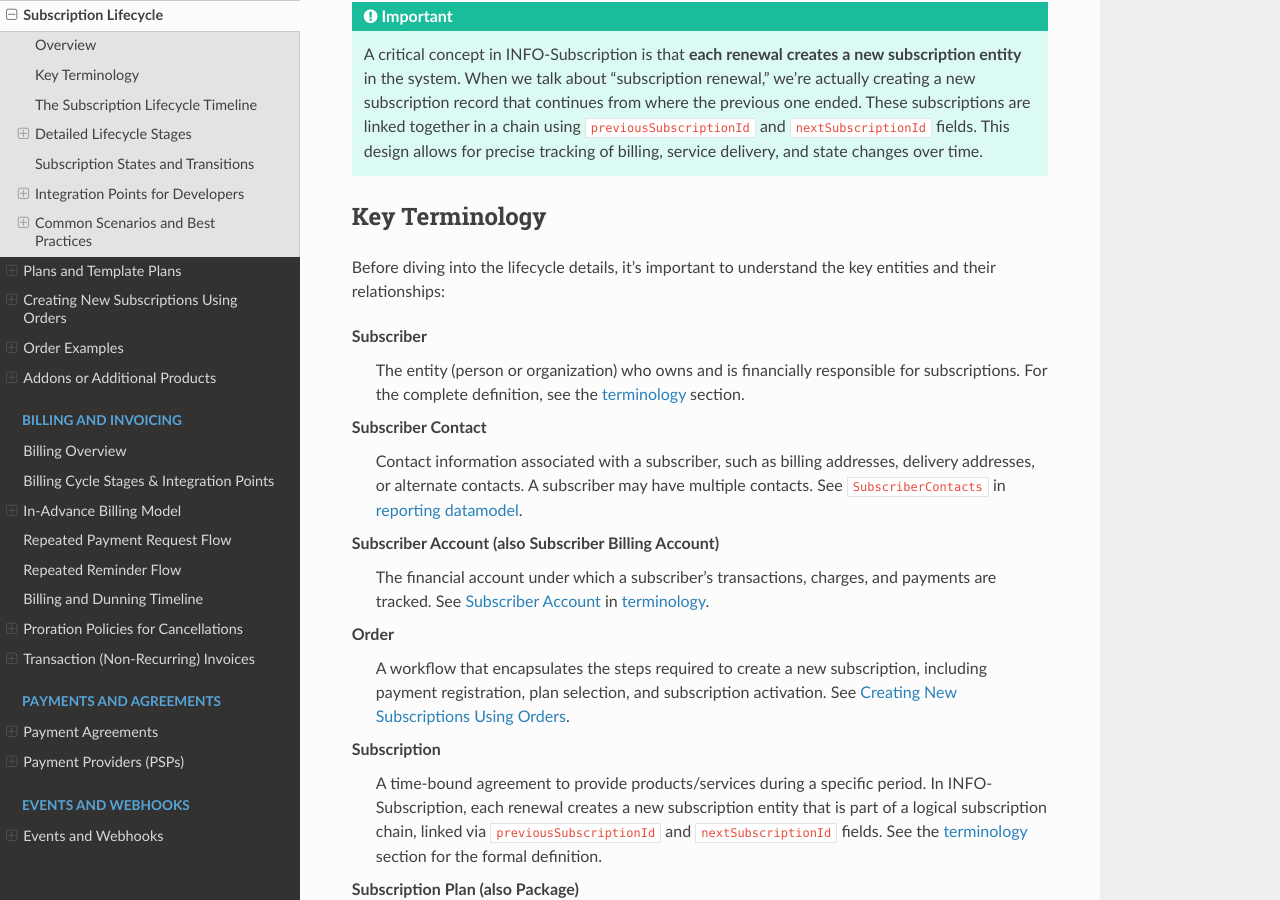
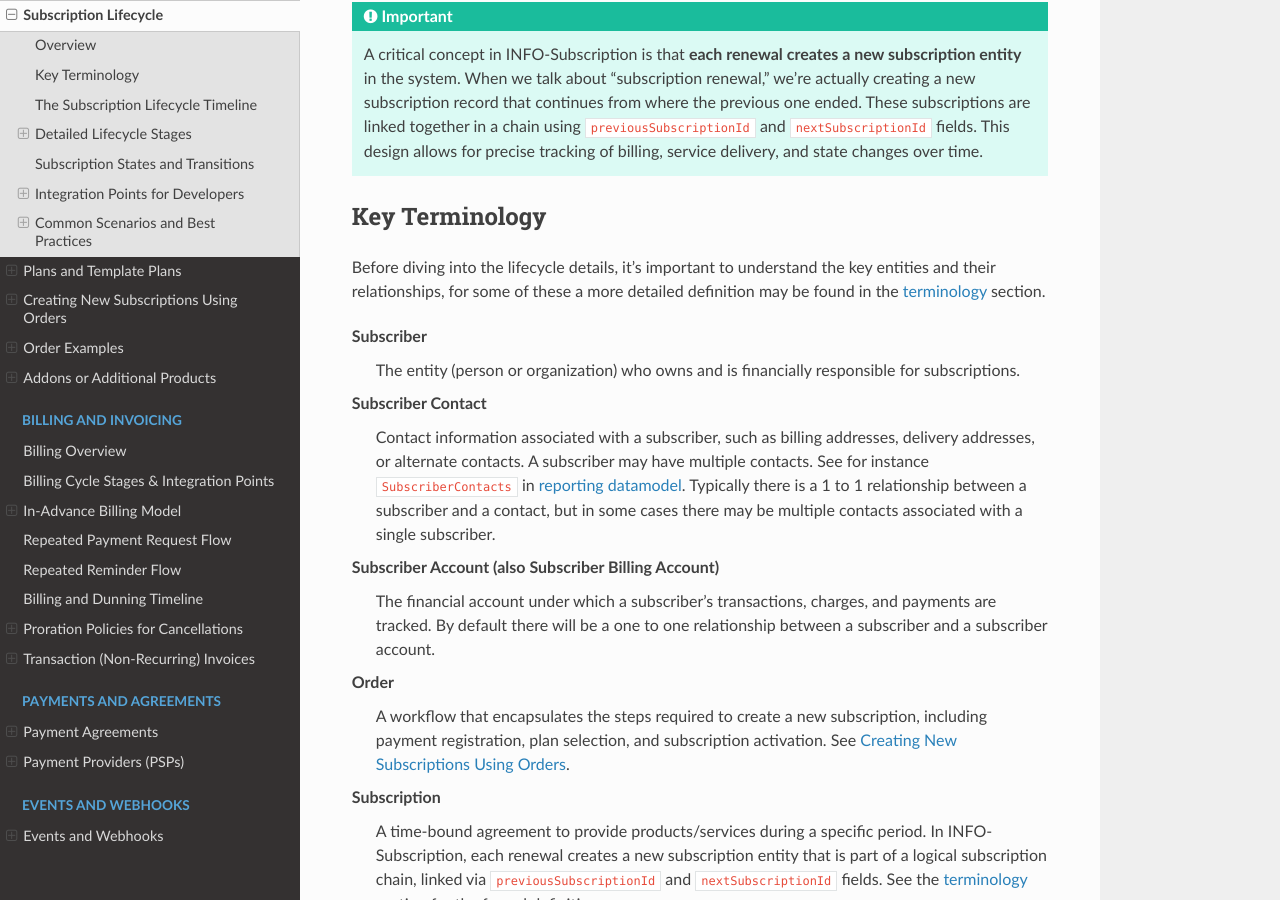
Before and after one commit to infosoftas/info-subscription-doc, a Sphinx documentation site: the page built from source/subscription/lifecycle.rst, in a window 1280 px wide and 900 px high, scrolled down 646 px. Built offline with Sphinx 7.4.7 and the Read the Docs theme 3.1.0, drawn with Linux system fonts in a browser that asks for light colours; formulas are drawn with MathJax 3.

Commit message:
Clarified default relationships

```diff
--- a/source/subscription/lifecycle.rst
+++ b/source/subscription/lifecycle.rst
@@ -25,16 +25,18 @@ Most subscriptions in |projectName| follow this lifecycle:
 Key Terminology
 ===============
 
-Before diving into the lifecycle details, it's important to understand the key entities and their relationships:
+Before diving into the lifecycle details, it's important to understand the key entities and their relationships, for some of these a more detailed definition may be found in the :ref:`terminology <terminology>` section.
 
 **Subscriber**
-    The entity (person or organization) who owns and is financially responsible for subscriptions. For the complete definition, see the :ref:`terminology <terminology>` section.
+    The entity (person or organization) who owns and is financially responsible for subscriptions.
 
 **Subscriber Contact**
-    Contact information associated with a subscriber, such as billing addresses, delivery addresses, or alternate contacts. A subscriber may have multiple contacts. See ``SubscriberContacts`` in :ref:`reporting datamodel <reporting-datamodel>`.
+    Contact information associated with a subscriber, such as billing addresses, delivery addresses, or alternate contacts. A subscriber may have multiple contacts. See for instance ``SubscriberContacts`` in :ref:`reporting datamodel <reporting-datamodel>`.
+    Typically there is a 1 to 1 relationship between a subscriber and a contact, but in some cases there may be multiple contacts associated with a single subscriber.
 
 **Subscriber Account** (also **Subscriber Billing Account**)
-    The financial account under which a subscriber's transactions, charges, and payments are tracked. See :term:`Subscriber Account` in :ref:`terminology <terminology>`.
+    The financial account under which a subscriber's transactions, charges, and payments are tracked.
+    By default there will be a one to one relationship between a subscriber and a subscriber account.
 
 **Order**
     A workflow that encapsulates the steps required to create a new subscription, including payment registration, plan selection, and subscription activation. See :ref:`Creating New Subscriptions Using Orders <subscription-orders>`.
```
